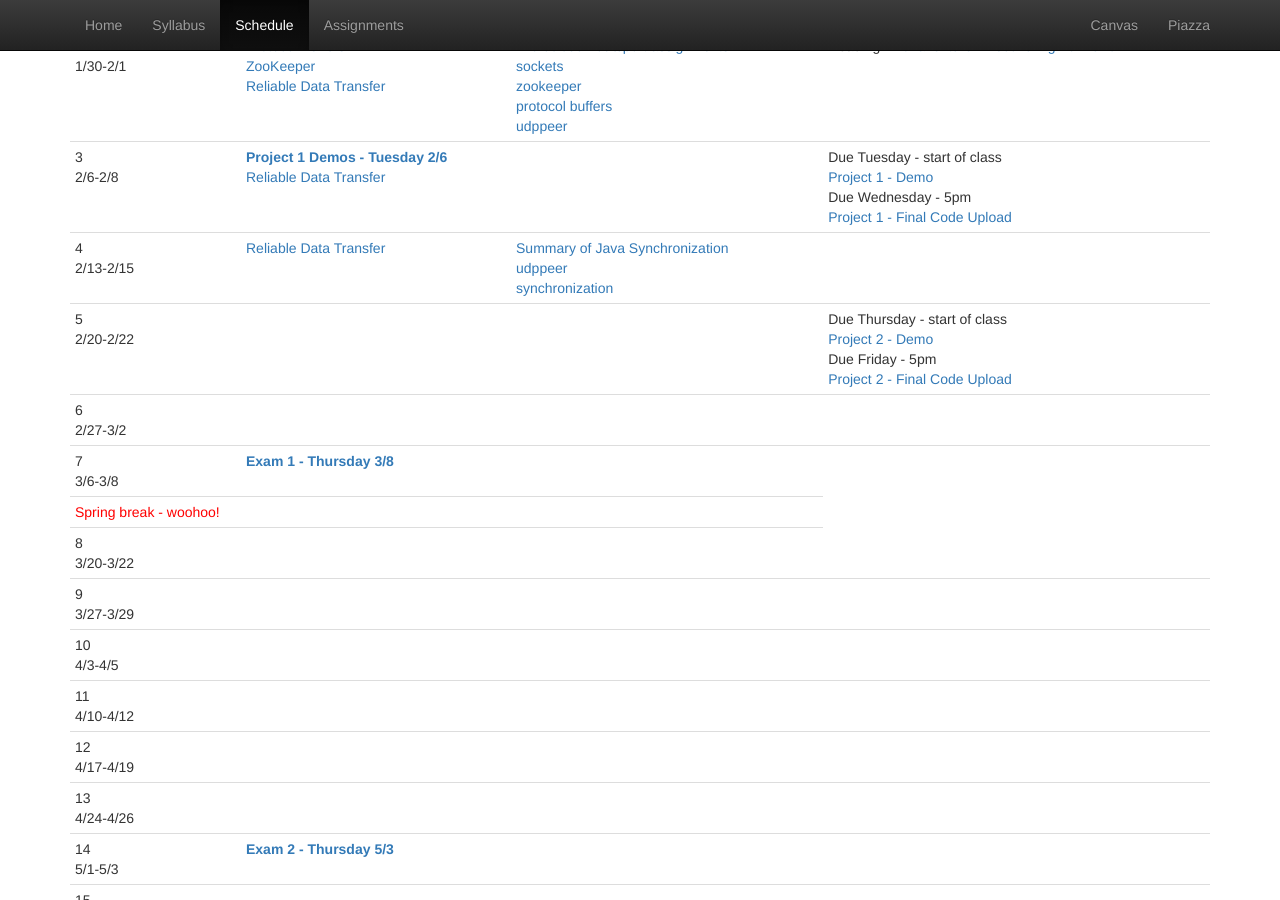
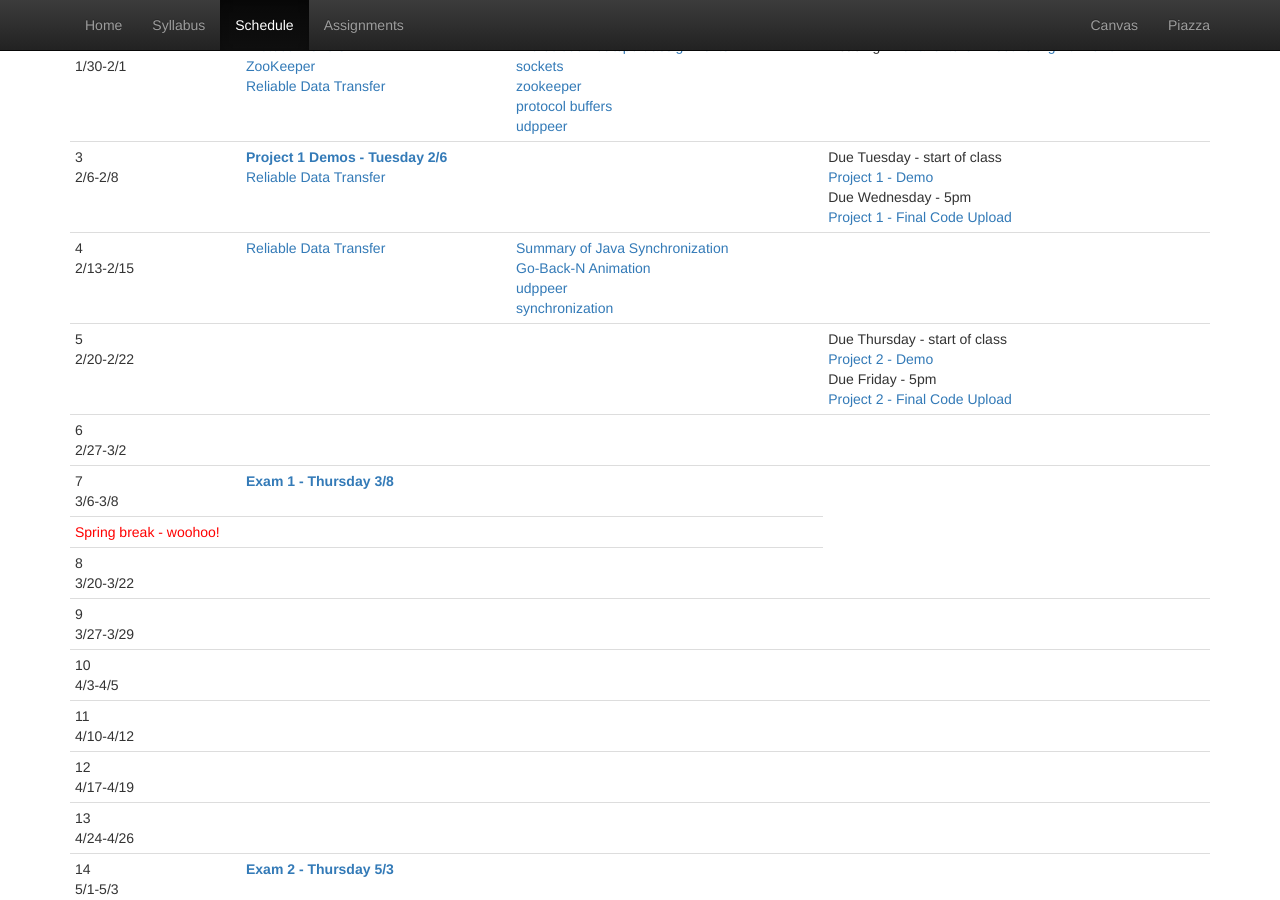
Before and after one commit to CS682-S18/cs682-s18.github.io, a Jekyll site: the page built from schedule.html, in a window 1280 px wide and 900 px high, scrolled down 371 px. Built offline with Jekyll 4.4.1, drawn with Linux system fonts in a browser that asks for light colours.

Commit message:
add gbn animation

```diff
--- a/schedule.html
+++ b/schedule.html
@@ -78,6 +78,7 @@ title: Schedule
 			</td>
 			<td>
 				<a href="https://carlosmchica.github.io/the-java-synchronisers/">Summary of Java Synchronization</a><br/>
+				<a href="http://www.ccs-labs.org/teaching/rn/animations/gbn_sr/">Go-Back-N Animation</a><br/>
 				<a href="https://github.com/CS682-S18/code/tree/master/udppeer">udppeer</a><br/>
 				<a href="https://github.com/CS682-S18/code/tree/master/synchronization">synchronization</a><br/>
 			</td>
```
